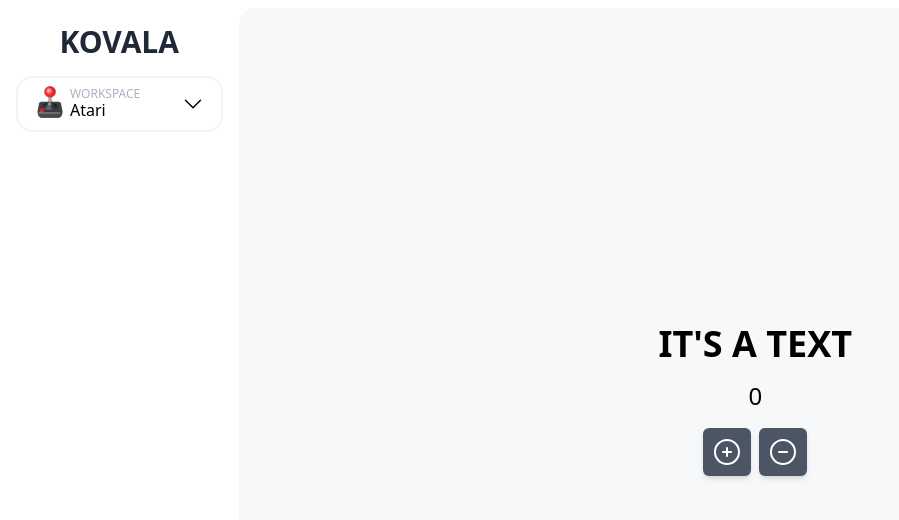
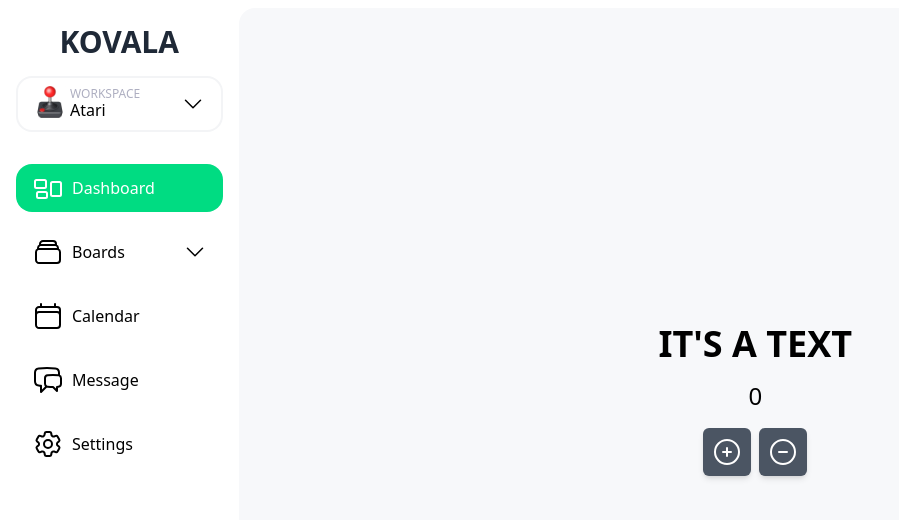
Before and after one commit to YusufcanY/kovala, a Nuxt app: page / in a window 1280 px wide. Shown: the top 520 px of the page, without its empty margins (0-899 px from the left). Built offline with nearby package versions, Linux system fonts and the light colour scheme.

Commit message:
feat: navigation added to sidebar

```diff
--- a/components/Sidebar.vue
+++ b/components/Sidebar.vue
@@ -1,25 +1,72 @@
 <script setup lang="ts">
-  /*   const navItems = ref([
+  import {
+    CalendarIcon,
+    ChatBubbleLeftRightIcon,
+    Cog6ToothIcon,
+    RectangleGroupIcon,
+    RectangleStackIcon,
+  } from '@heroicons/vue/24/outline'
+  const navItems = ref([
     {
       name: 'Dashboard',
-      icon: 'dashboard.svg',
+      icon: RectangleGroupIcon,
       route: '/',
     },
     {
-      name: 'Workspaces',
-      icon: 'workspaces.svg',
-      route: '/workspaces',
+      name: 'Boards',
+      icon: RectangleStackIcon,
+      route: '/boards',
+      children: [
+        {
+          name: 'Frontend',
+          icon: 'workspace-1.png',
+          route: '/boards/calendar', // here will be change
+        },
+        {
+          name: 'Backend',
+          icon: 'workspace-2.png',
+          route: '/boards/calendar', // here will be change
+        },
+      ],
+    },
+    {
+      name: 'Calendar',
+      icon: CalendarIcon,
+      route: '/settings',
+    },
+    {
+      name: 'Message',
+      icon: ChatBubbleLeftRightIcon,
+      route: '/settings',
     },
     {
       name: 'Settings',
-      icon: 'settings.svg',
+      icon: Cog6ToothIcon,
       route: '/settings',
     },
-  ]) */
+  ])
 </script>
 <template>
   <div class="flex flex-col px-4">
     <h2 class="py-4 text-center text-3xl font-black text-gray-800">KOVALA</h2>
     <WorkspaceSelect />
+    <div class="mt-8 space-y-4">
+      <div v-for="(item, index) in navItems" :key="index" class="w-full">
+        <NavItemGroup v-if="item.children" :item-with-child="item" />
+        <NuxtLink
+          v-else
+          class="flex items-center space-x-2 rounded-2xl bg-primary-accent py-2 px-4 transition-all duration-300"
+          :class="
+            $route.path === item.route
+              ? 'bg-opacity-100 font-medium text-white'
+              : 'bg-opacity-0 hover:bg-opacity-10'
+          "
+          :to="item.route"
+        >
+          <component :is="item.icon" class="h-8 w-8" />
+          <span>{{ item.name }}</span>
+        </NuxtLink>
+      </div>
+    </div>
   </div>
 </template>
--- /dev/null
+++ b/components/nav/ItemGroup.vue
@@ -0,0 +1,49 @@
+<script setup lang="ts">
+  import { ChevronDownIcon, ChevronUpIcon } from '@heroicons/vue/24/outline'
+  defineProps({
+    itemWithChild: {
+      type: Object,
+      required: true,
+    },
+  })
+  const isDropdownOpen = ref(false)
+  const toggleDropdown = () => {
+    isDropdownOpen.value = !isDropdownOpen.value
+  }
+</script>
+<template>
+  <div>
+    <button
+      class="flex w-full items-center justify-between rounded-2xl bg-primary-accent bg-opacity-0 py-2 px-4 transition-all duration-300 hover:bg-opacity-10"
+      @click="toggleDropdown()"
+    >
+      <div class="flex items-center space-x-2">
+        <component :is="itemWithChild.icon" class="h-8 w-8" />
+        <span>{{ itemWithChild.name }}</span>
+      </div>
+      <ChevronUpIcon v-if="isDropdownOpen" class="h-6 w-6" />
+      <ChevronDownIcon v-else class="h-6 w-6" />
+    </button>
+    <div v-if="isDropdownOpen" class="mt-2 space-y-2 rounded-lg p-2">
+      <div
+        v-for="(child, index) in itemWithChild.children"
+        :key="index"
+        class="w-full"
+      >
+        <NuxtLink
+          class="group relative flex items-center space-x-2 rounded-lg bg-primary-accent bg-opacity-0 py-2 px-4 transition-all duration-300 hover:bg-opacity-10"
+          :to="child.route"
+        >
+          <div
+            class="absolute left-0 top-1/2 h-3 w-1 -translate-y-1/2 rounded-r-lg bg-primary-accent transition-all duration-200 group-hover:w-2"
+          ></div>
+          <img
+            class="h-6 w-6 rounded-full bg-white bg-opacity-50 p-1"
+            :src="child.icon"
+          />
+          <span>{{ child.name }}</span>
+        </NuxtLink>
+      </div>
+    </div>
+  </div>
+</template>
```
